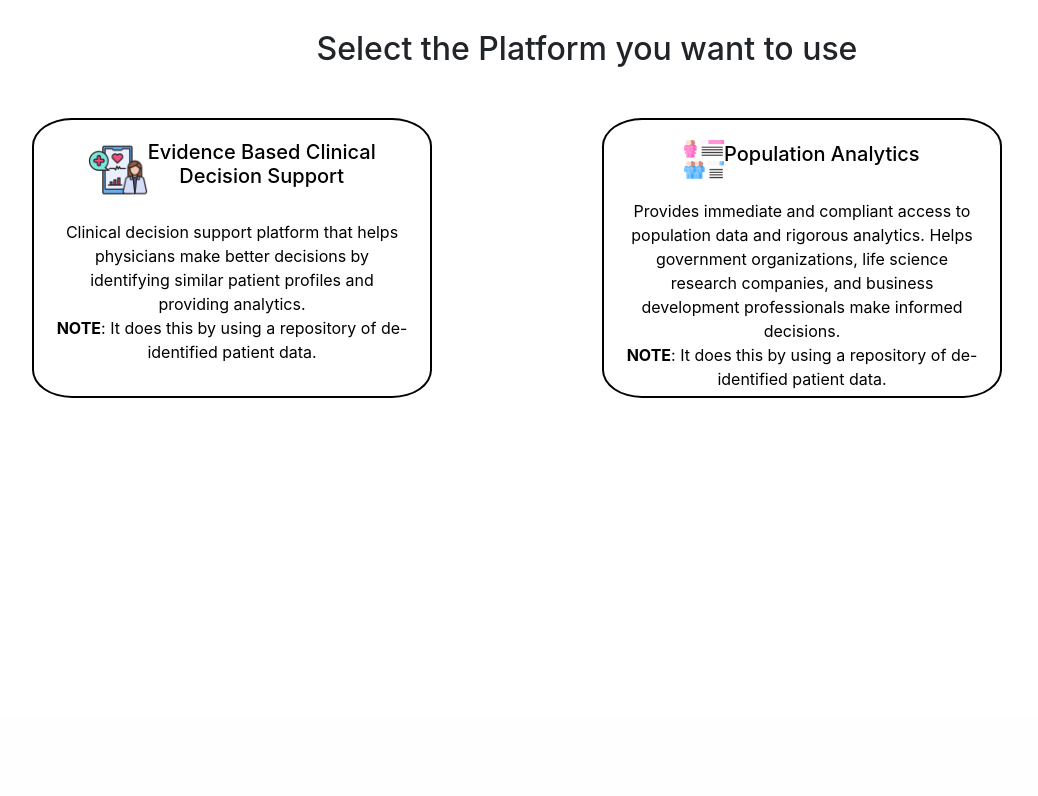
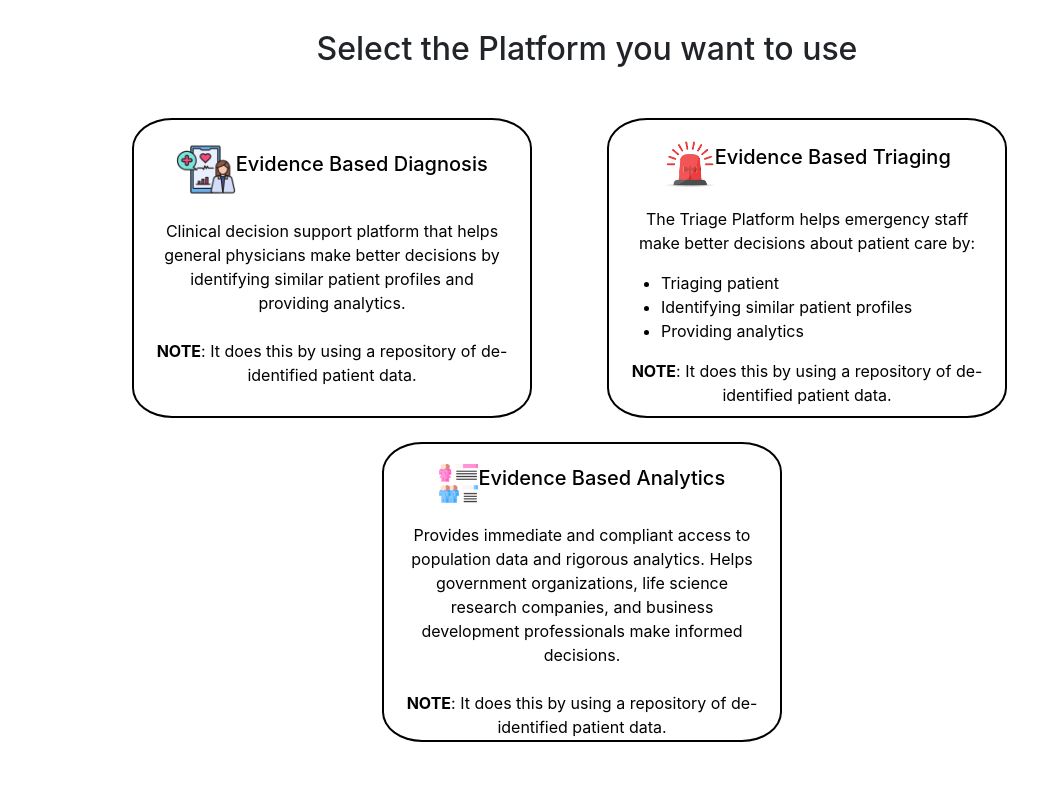
Before and after one commit to White-Devil09/Discover-Bioinsight, a Flask app: page /platform in a window 1280 px wide. Shown: the part 83-879 px from the top of the page, without its empty margins (53-1091 px from the left). Before the commit the page ends 481 px from the top, so only its background shows below. Run offline with Flask 2, Linux system fonts and the light colour scheme; some libraries are stand-ins or nearby versions.

Commit message:
fixes before deployment

```diff
--- a/application/routes.py
+++ b/application/routes.py
@@ -25,9 +25,8 @@ def coming_soon():
     return " This page is under construction"
 
 @app.route('/patient_form', methods=['POST','GET'])
-def patient_form():
+def patient_form(show_alert=False):
     form = PatientForm()
-    show_alert = session.get('show_alert', False)
     return render_template('patient_form.html',show_alert=show_alert, form=form, show_content=True)
 
 @app.route('/result', methods=['POST','GET'])
@@ -70,7 +69,7 @@ def result():
                                         'hyperlipidemia', 'kidney stones', 'chronic kidney disease', 'angina pectoris', 'hemorrhoids', 'migraine headaches', 'peripheral artery disease', 'gout',
                                         'stroke', 'drug abuse', 'chronic gastritis', 'atrial fibrillation']
     past_medical_history_list = [s for s in past_medical_history_keywords if s in past_medical_history]
-    bmi_index = details.Weight.data / (details.Height.data/100)**2
+    bmi_index = details.Weight.data / ((details.Height.data+1)/100)**2
     family_history_to_match = details.family_history.data
     year_to_filter = details.year.data
     to_year_to_filter = details.to_year.data
@@ -142,9 +141,7 @@ def result():
 
     df = pd.DataFrame(cursor)
     if df.empty:
-        print("hii")
-        session['show_alert'] = True
-        return redirect(url_for('patient_form'))
+        return patient_form(show_alert=True)
     grouped = df.groupby("Diagnosis Name").size().reset_index(name="patient_count")
     top_5_diagnoses = grouped.sort_values(by="patient_count", ascending=False).head(5)
     top_diagnoses_names = top_5_diagnoses['Diagnosis Name'].tolist()
--- a/application/templates/landing.html
+++ b/application/templates/landing.html
@@ -89,6 +89,7 @@
 
         .rounded-card {
             width: 320px;
+            height: 350px;
             border-radius: 10%;
         }
 
--- a/application/templates/patient_form.html
+++ b/application/templates/patient_form.html
@@ -135,7 +135,7 @@
                 </fieldset>
             </form>
             {% if show_alert %}
-            <p>No record were found that match your patient profile</p>
+            <p style="color: red;font-size: larger;">No record were found that match your patient profile</p>
             {% endif %}
         </div>
     </div>
--- a/application/templates/platform.html
+++ b/application/templates/platform.html
@@ -6,7 +6,7 @@
         border: 2px solid black;
         border-radius: 10%;
         width: 400px;
-        height: 280px;
+        height: 300px;
     }
 
     .card-heading {
@@ -30,11 +30,28 @@
         text-decoration: none; /* Remove underline on hover */
     }
 
+    .custom-margin {
+        margin-left: 100px;
+    }
+
+    .custom-margin1 {
+        margin-left: 350px;
+    }
+
+    ul {
+        text-align: left;
+    }
+
     /* Responsive layout for mobile screens */
     @media (max-width: 988px) {
         .rounded-card {
-            width: 350px;
+            width: 320px;
+            height: 350px;
             border-radius: 7%;
+        }
+        .custom-margin,
+        .custom-margin1 {
+            margin-left: 0px;
         }
     }
 </style>
@@ -42,40 +59,58 @@
 <div class="container text-center padding-top">
     <h2 class="about-heading">Select the Platform you want to use</h2>
     <div class="row">
-        <div class="col-md-6 col-sm-12 text-center mb-4">
+        <div class="col-md-5 col-sm-12 text-center mb-4 custom-margin">
             <a class="black-text" href="{{ url_for('patient_form') }}">
             <div class="rounded-card">
                 <div class="card-heading">
-                        <img src="{{ url_for('static', filename='images/analytic.png') }}" alt="logo"
-                            style="width: 15%;">
-                        <h5 class="card-title">Evidence Based Clinical <br> Decision Support</h5>
+                    <img src="{{ url_for('static', filename='images/analytic.png') }}" alt="logo" style="width: 15%;">
+                    <h5 class="card-title">Evidence Based Diagnosis</h5>
                 </div>
                 <div class="card-body">
-                        <p class="card-text">Clinical decision support platform that helps physicians make better
+                    <p class="card-text">Clinical decision support platform that helps general physicians make better
                         decisions
-                            by identifying similar patient profiles and providing analytics.<br><b>NOTE</b>: It does
-                            this by
+                        by identifying similar patient profiles and providing analytics.<br><br><b>NOTE</b>: It does this by
                         using a repository of de-identified patient data.</p>
                 </div>
             </div>
             </a>
         </div>
-        <div class="col-md-6 col-sm-12 text-center mb-1">
+        <div class="col-md-5 col-sm-12 text-center mb-4">
             <div class="rounded-card">
-                <a class="black-text" href="{{ url_for('coming_soon') }}">
+                <a class="black-text" href="{{ url_for('patient_form') }}">
+                <div class="card-heading">
+                    <img src="{{ url_for('static', filename='images/emergency.png') }}" alt="logo" style="width: 13%;">
+                    <h5 class="card-title">Evidence Based Triaging</h5>
+                </div>
+                <div class="card-body">
+                    <p class="card-text">The Triage Platform helps emergency staff make better decisions about patient
+                        care by:
+                    <ul>
+                        <li>Triaging patient</li>
+                        <li>Identifying similar patient profiles</li>
+                        <li>Providing analytics</li>
+                    </ul><b>NOTE</b>: It does this by using a
+                    repository of de-identified patient data.</p>
+                </div>
+            </div>
+            </a>
+        </div>
+        <div class="col-md-5 col-sm-12 text-center mb-4 custom-margin1">
+            <div class="rounded-card">
+                <a class="black-text" href="{{ url_for('patient_form') }}">
                 <div class="card-heading">
                     <img src="{{ url_for('static', filename='images/data.png') }}" alt="logo" style="width: 10%;">
-                        <h5 class="card-title">Population Analytics</h5>
+                    <h5 class="card-title">Evidence Based Analytics</h5>
                 </div>
                 <div class="card-body">
                     <p class="card-text">Provides immediate and compliant access to population data and rigorous
                         analytics. Helps government organizations, life science research companies, and business
-                            development professionals make informed decisions.<br><b>NOTE</b>: It does this by using a
+                        development professionals make informed decisions.<br><br><b>NOTE</b>: It does this by using a
                         repository of de-identified patient data.</p>
+                </div>
             </div>
             </a>
         </div>
     </div>
 </div>
-</div>
 {% endblock %}
```
Also changed, not shown: 2 other files. Lines whose indentation alone changed are shown as unchanged.
